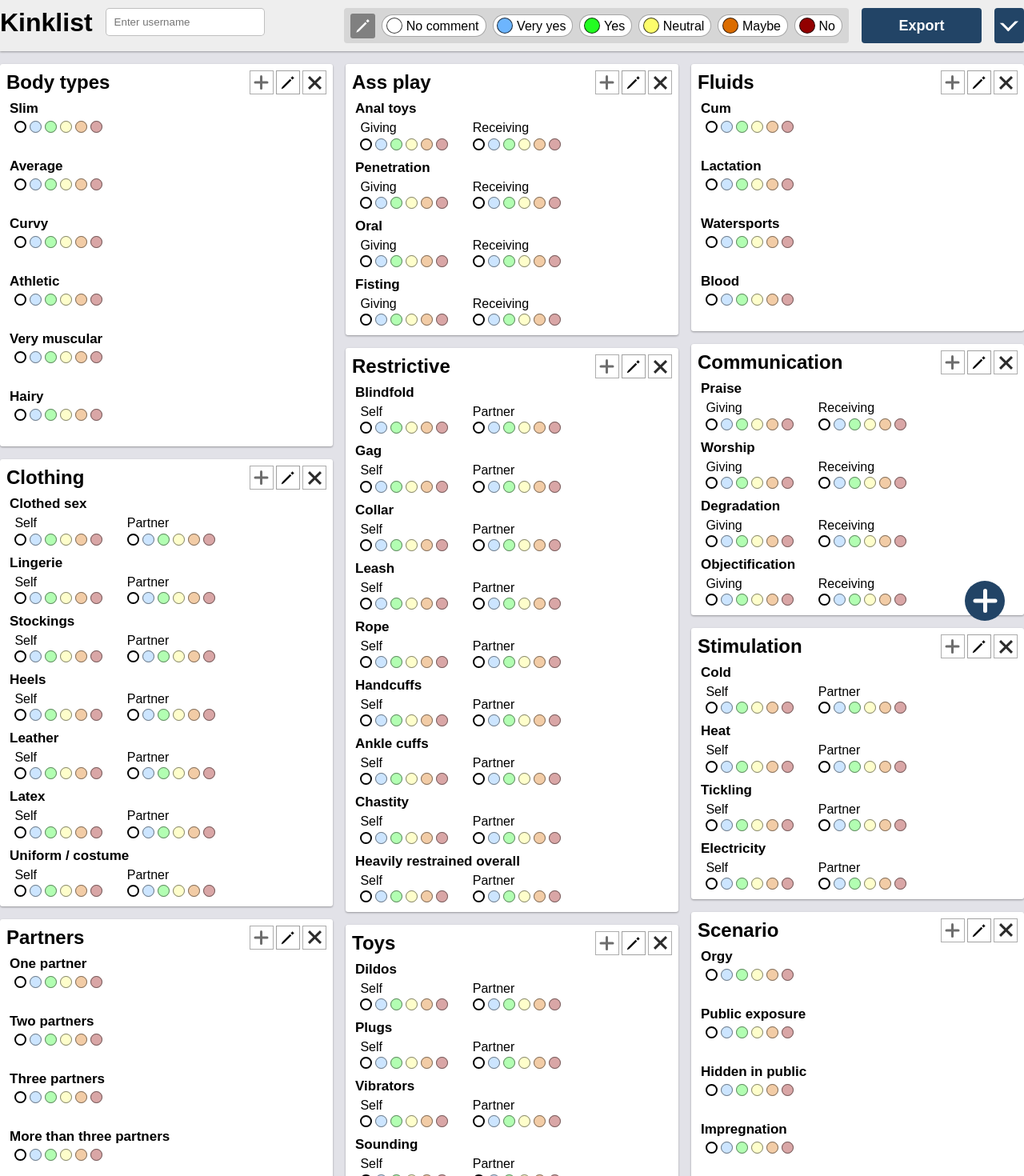
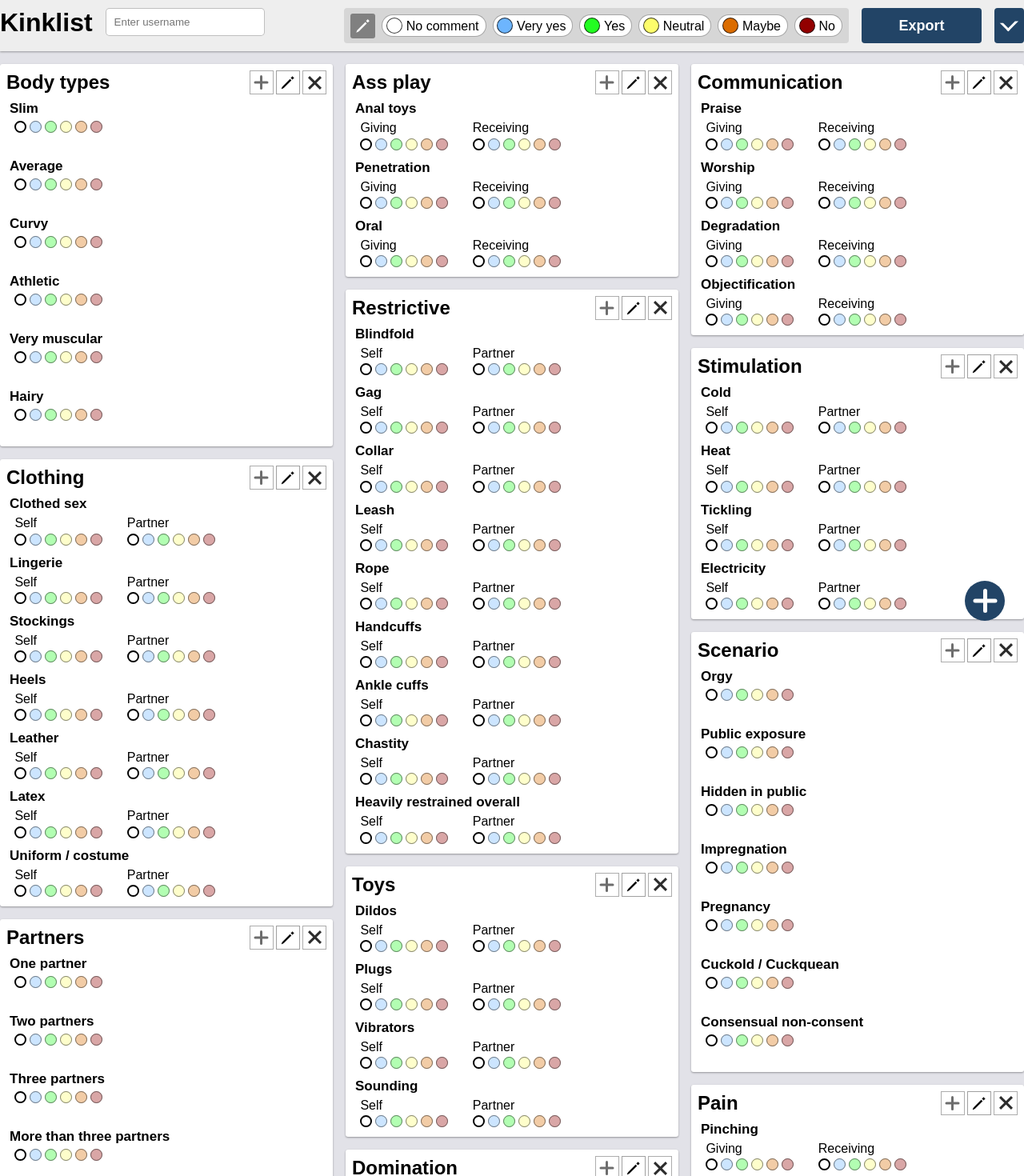
Before and after one commit to jarpeeggee/kinklist, a Vue app: page / in a window 1280 px wide. Shown: the top 1470 px of the page at 80% size. Built offline with nearby package versions, Linux system fonts and the light colour scheme.

Commit message:
more refinement of categories

```diff
--- a/src/components/Dialogs/AboutDialog.vue
+++ b/src/components/Dialogs/AboutDialog.vue
@@ -8,6 +8,8 @@
         Kinklist was created by Goctionni to help people easily and quickly communicate their
         preferences. It is open source under the MIT license. You are thus free modify source
         code in any way you wish. Credit is appreciated but not required.
+        This version is a customized application tailored for me, jarpeeggee. Below is the
+        github link for the original.
       </p>
       <ul>
         <li><a href="https://github.com/Goctionni/kinklist-v2" target="_blank">Github</a></li>
--- a/src/data/default.ts
+++ b/src/data/default.ts
@@ -27,13 +27,13 @@ export const getDefaultKinkContent = (defaultRating: string): InKinkCategory[] =
     createKinkCategory("Clothing", ["Self", "Partner"], ["Clothed sex", "Lingerie", "Stockings", "Heels", "Leather", "Latex", "Uniform / costume"], defaultRating),
     createKinkCategory("Partners", ["General"], ["One partner", "Two partners", "Three partners", "More than three partners"], defaultRating),
     createKinkCategory("Actions", ["Giving", "Receiving"], ["Light kisses", "Deep kisses", "Hickey", "Biting", "Suckling", "Oral", "Deep throat", "Fingers in mouth", "Gentle caress", "Massage", "Tight grip", "Handjob / fingering", "Footjob", "Clothing job"], defaultRating),
-    createKinkCategory("Ass play", ["Giving", "Receiving"], ["Anal toys", "Penetration", "Oral", "Fisting"], defaultRating),
+    createKinkCategory("Ass play", ["Giving", "Receiving"], ["Anal toys", "Penetration", "Oral"], defaultRating),
     createKinkCategory("Restrictive", ["Self", "Partner"], ["Blindfold", "Gag", "Collar", "Leash", "Rope", "Handcuffs", "Ankle cuffs", "Chastity", "Heavily restrained overall"], defaultRating),
     createKinkCategory("Toys", ["Self", "Partner"], ["Dildos", "Plugs", "Vibrators", "Sounding"], defaultRating),
-    createKinkCategory("Domination", ["Self", "Partner"], ["Dominant", "Submissive", "Servitude", "Pet play", "Discipline", "Begging", "Orgasm control", "Choking"], defaultRating),
+    createKinkCategory("Domination", ["Self", "Partner"], ["Dominant", "Submissive", "Servitude", "Pet play", "Discipline", "Orgasm control", "Choking"], defaultRating),
     createKinkCategory("Fluids", ["General"], ["Cum", "Lactation", "Watersports", "Blood"], defaultRating),
     createKinkCategory("Communication", ["Giving", "Receiving"], ["Praise", "Worship", "Degradation", "Objectification"], defaultRating),
     createKinkCategory("Stimulation", ["Self", "Partner"], ["Cold", "Heat", "Tickling", "Electricity"], defaultRating),
     createKinkCategory("Scenario", ["General"], ["Orgy", "Public exposure", "Hidden in public", "Impregnation", "Pregnancy", "Cuckold / Cuckquean", "Consensual non-consent"], defaultRating),
-    createKinkCategory("Pain", ["Giving", "Receiving"], ["Pinching with hands", "Clamps", "Spanking", "Whipping", "Hot Wax", "Scratching", "Cutting"], defaultRating),
+    createKinkCategory("Pain", ["Giving", "Receiving"], ["Pinching", "Clamps", "Spanking", "Flogging", "Hot Wax", "Scratching", "Cutting"], defaultRating),
 ]
--- a/src/version.ts
+++ b/src/version.ts
@@ -1 +1 @@
-export const APP_VERSION = "2.0";
+export const APP_VERSION = "1.0";
```
